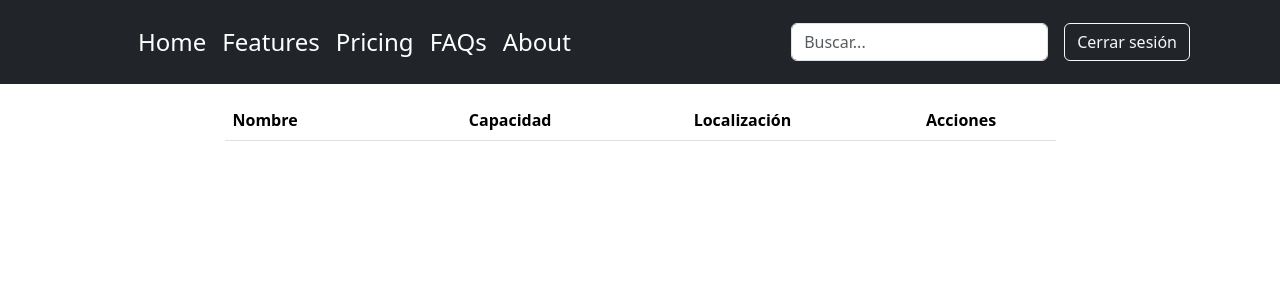
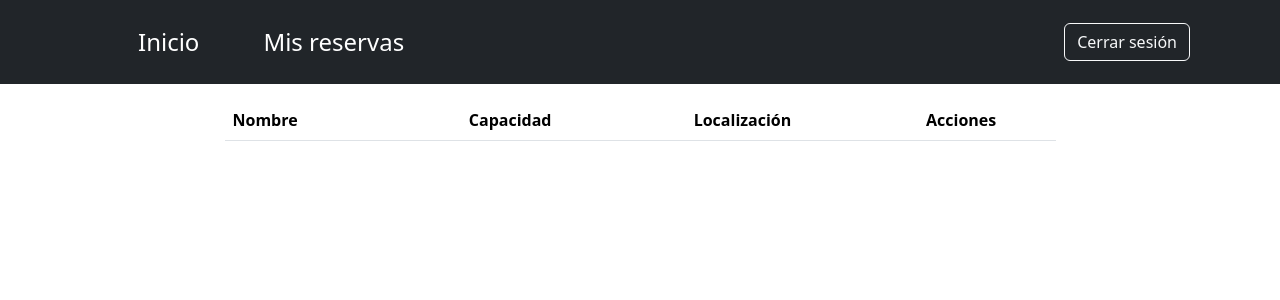
Before and after one commit to Comparitiko/Servidor2025, a PHP site: page /tema4/index.php in a window 1280 px wide. Shown: the top 300 px of the page. Run offline with PHP 8.4, Linux system fonts and the light colour scheme; the visitor is signed in with stand-in values (Sample User, id 1); data that the repository does not hold is empty; some libraries are stand-ins or nearby versions.

Commit message:
Header modificado y en reservas el enum funcionando

```diff
--- a/src/tema4/controllers/ReservationsController.php
+++ b/src/tema4/controllers/ReservationsController.php
@@ -2,6 +2,8 @@
 
 namespace Coworking\controllers;
 
+use Coworking\enums\Status;
+use Coworking\models\Reservation;
 use Coworking\models\ReservationModel;
 use Coworking\views\ReservationsView;
 
@@ -13,7 +15,6 @@ class ReservationsController {
       header("Location: index.php");
       exit();
     }
-
     $reservations = ReservationModel::getFutureAndConfirmedReservationsByRoomId($roomId);
     ReservationsView::render($reservations);
   }
--- a/src/tema4/controllers/WorkRoomsController.php
+++ b/src/tema4/controllers/WorkRoomsController.php
@@ -15,7 +15,6 @@ class WorkRoomsController {
     }
 
     $workRooms = WorkRoomsModel::getAll();
-
     WorkRoomsView::render($workRooms);
   }
 }
--- a/src/tema4/enums/Status.php
+++ b/src/tema4/enums/Status.php
@@ -8,4 +8,3 @@ enum Status: string {
   case PENDING = 'pendiente';
   case CANCELLED = 'cancelada';
 }
-?>
--- a/src/tema4/models/ReservationModel.php
+++ b/src/tema4/models/ReservationModel.php
@@ -21,7 +21,7 @@ class ReservationModel {
     // Check if there is an error in the connection
     if (is_null($conn)) return null;
 
-    $stmt = $conn->prepare("
+    $stmt = $conn->query("
       SELECT r.id, u.username as userName, wr.name as roomName, r.reservation_date as reservationDate, r.start_time as startTime, r.end_time as endTime, r.status
       FROM reservations r
       JOIN users u ON r.user_id = u.id
@@ -31,7 +31,6 @@ class ReservationModel {
       ");
 
     $stmt->setFetchMode(PDO::FETCH_CLASS | PDO::FETCH_PROPS_LATE, 'Coworking\models\Reservation');
-    $stmt->execute();
 
     $connDB->closeConnection();
 
--- a/src/tema4/models/WorkRoomsModel.php
+++ b/src/tema4/models/WorkRoomsModel.php
@@ -19,10 +19,9 @@ class WorkRoomsModel {
     // Check if there is an error in the connection
     if (is_null($conn)) return null;
 
-    $stmt = $conn->prepare("SELECT * FROM work_rooms");
+    $stmt = $conn->query("SELECT * FROM work_rooms");
 
     $stmt->setFetchMode(PDO::FETCH_CLASS | PDO::FETCH_PROPS_LATE, 'Coworking\models\WorkRoom');
-    $stmt->execute();
 
     $connDB->closeConnection();
 
--- a/src/tema4/views/ReservationsView.php
+++ b/src/tema4/views/ReservationsView.php
@@ -21,7 +21,7 @@ class ReservationsView {
           <tr>
             <td><?=$reservation->getUserName()?></td>
             <td class="text-center"><?=$reservation->getRoomName()?></td>
-            <td class="text-center"><?=$reservation->getStatus()?></td>
+            <td class="text-center"><?=$reservation->getStatus()->value?></td>
           </tr>
           <?php
         }
--- a/src/tema4/views/header.php
+++ b/src/tema4/views/header.php
@@ -4,6 +4,7 @@
   <meta charset="UTF-8">
   <meta name="viewport" content="width=device-width, initial-scale=1">
   <title>Coworking Gabriel</title>
+  <link rel="icon" href="./views/assets/images/coworking-logo.jpg" type="image/jpg">
   <link href="https://cdn.jsdelivr.net/npm/bootstrap@5.3.3/dist/css/bootstrap.min.css" rel="stylesheet" integrity="sha384-QWTKZyjpPEjISv5WaRU9OFeRpok6YctnYmDr5pNlyT2bRjXh0JMhjY6hW+ALEwIH" crossorigin="anonymous">
   <link rel="stylesheet" href="https://cdnjs.cloudflare.com/ajax/libs/font-awesome/6.6.0/css/all.min.css">
 </head>
@@ -15,17 +16,11 @@
         <svg class="bi me-2" width="40" height="32" role="img" aria-label="Bootstrap"><use xlink:href="#bootstrap"></use></svg>
       </a>
 
-      <ul class="nav col-12 col-lg-auto me-lg-auto mb-2 justify-content-center mb-md-0">
-        <li><a href="#" class="nav-link px-2 text-white fs-4">Home</a></li>
-        <li><a href="#" class="nav-link px-2 text-white fs-4">Features</a></li>
-        <li><a href="#" class="nav-link px-2 text-white fs-4">Pricing</a></li>
-        <li><a href="#" class="nav-link px-2 text-white fs-4">FAQs</a></li>
-        <li><a href="#" class="nav-link px-2 text-white fs-4">About</a></li>
+      <ul class="nav col-12 col-lg-auto me-lg-auto mb-4 justify-content-center mb-md-0">
+        <li><a href="./index.php" class="nav-link px-2 text-white fs-4">Inicio</a></li>
+        <li><a href="./index.php?action=show_my_reservations" class="nav-link px-2 text-white fs-4 ms-5">Mis
+            reservas</a></li>
       </ul>
-
-      <form class="col-12 col-lg-auto mb-3 mb-lg-0 me-lg-3">
-        <input type="search" class="form-control form-control-dark" placeholder="Buscar..." aria-label="Search">
-      </form>
 
       <div class="text-end">
         <a href="./index.php?action=logout" type="button" class="btn btn-outline-light me-2">Cerrar sesión</a>
```
Also changed, not shown: src/tema4/models/Reservation.php (+14 -5 lines), src/tema4/views/assets/images/coworking-logo.jpg (added).
